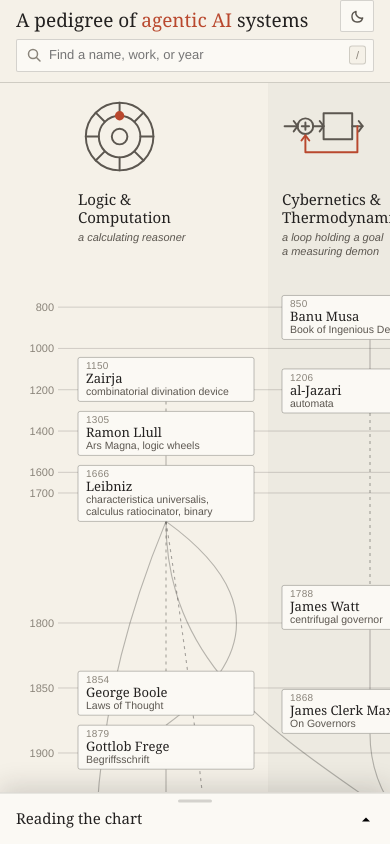
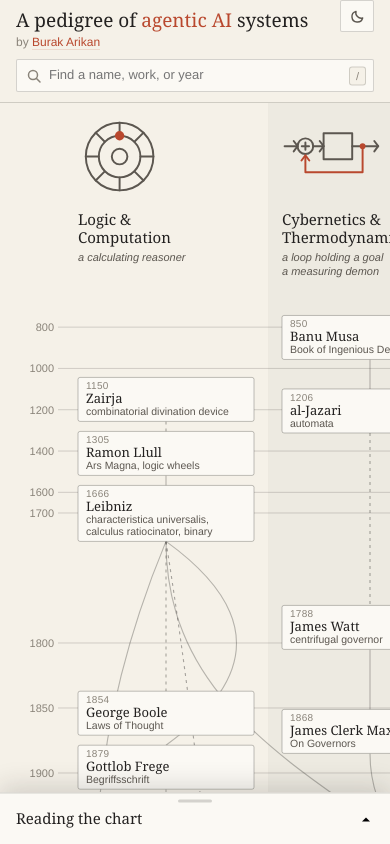
Before and after one commit to arikan/agentic-ai-pedigree, a website built with Vite: page index.html in a window 390 px wide. Built offline with nearby package versions, Linux system fonts and the light colour scheme.

Commit message:
Lengthen the cybernetics feedback loop; credit the author
The pictogram's output line ran from x=27 to x=31 with the feedback branch
tapping it at x=29, two units short of the arrowhead — so the loop looked like
it came off the arrow rather than off the signal. The output now runs to x=37
with the takeoff at x=31, leaving six units of clear line, and a dot marks the
junction so it reads as a branch rather than a crossing. 32x32 is the drawing
convention, not a clip: the markup goes into a <g> in the chart's own SVG, and
the lane has 284px of clearance at the scaled size.

Byline under the title linking to burak-arikan.com, plus author metadata. It
survives the mobile breakpoint where the subtitle does not, since it is
attribution rather than chrome, and drops out of the collapsed header bar.

```diff
--- a/index.html
+++ b/index.html
@@ -5,6 +5,7 @@
 <meta name="viewport" content="width=device-width, initial-scale=1, viewport-fit=cover">
 <title>A Pedigree of Agentic AI</title>
 <meta name="description" content="An interactive pedigree of agentic AI: seven traditions in six lanes, from the House of Wisdom to tool-using language models.">
+<meta name="author" content="Burak Arikan">
 <meta name="color-scheme" content="light dark">
 <meta name="theme-color" content="#f5f1e8">
 <link rel="icon" href="/favicon.svg" type="image/svg+xml">
@@ -31,6 +32,7 @@
     <svg class="i-moon" viewBox="0 0 16 16" aria-hidden="true"><path d="M13.5 9.6A5.8 5.8 0 0 1 6.4 2.5a5.8 5.8 0 1 0 7.1 7.1z"/></svg>
   </button>
   <h1>A pedigree of <em>agentic AI</em> systems</h1>
+  <p class="byline">by <a href="https://burak-arikan.com" target="_blank" rel="noopener">Burak Arikan</a></p>
   <p class="sub">Seven traditions in six lanes, from the House of Wisdom to tool-using language models. Hover or tap a node to trace its ancestry.</p>
   <div class="controls">
     <div class="search">
--- a/src/render/icons.ts
+++ b/src/render/icons.ts
@@ -6,12 +6,16 @@ import type { LaneId } from '../data/lanes';
  * Inside an icon: `.f` fills with ink, `.a` strokes with the accent colour,
  * `.af` fills with it. The `*_unused` entries are leftovers from an earlier
  * eight-lane layout, kept for reference.
+ *
+ * 32x32 is the drawing convention rather than a clip: the markup is injected
+ * into a `<g>` in the chart's own SVG, so `control` is free to run out to x=37
+ * to give its feedback loop room. Lanes are far wider than the scaled icon.
  */
 export const ICONS: Record<LaneId, string> & Record<string, string> = {
   logic:
     '<circle cx="16" cy="16" r="13"/><circle cx="16" cy="16" r="8"/><circle cx="16" cy="16" r="3"/><path d="M16 3v5M16 24v5M3 16h5M24 16h5M6.8 6.8l3.5 3.5M21.7 21.7l3.5 3.5M6.8 25.2l3.5-3.5M21.7 10.3l3.5-3.5"/><circle class="af" cx="16" cy="8" r="1.8"/>',
   control:
-    '<path d="M1 12h5"/><path d="M4.5 10l1.5 2-1.5 2"/><circle cx="9" cy="12" r="3"/><path d="M7.6 12h2.8M9 10.6v2.8"/><path d="M12 12h4"/><path d="M14.5 10l1.5 2-1.5 2"/><rect x="16" y="7" width="11" height="10"/><path d="M27 12h4"/><path d="M29.5 10l1.5 2-1.5 2"/><path class="a" d="M29 12v10H9v-6"/><path class="a" d="M7.5 17.5L9 15.5l1.5 2"/>',
+    '<path d="M1 12h5"/><path d="M4.5 10l1.5 2-1.5 2"/><circle cx="9" cy="12" r="3"/><path d="M7.6 12h2.8M9 10.6v2.8"/><path d="M12 12h4"/><path d="M14.5 10l1.5 2-1.5 2"/><rect x="16" y="7" width="11" height="10"/><path d="M27 12h10"/><path d="M35.5 10l1.5 2-1.5 2"/><path class="a" d="M31 12v10H9v-6"/><circle class="af" cx="31" cy="12" r="1.1"/><path class="a" d="M7.5 17.5L9 15.5l1.5 2"/>',
   physics_unused:
     '<rect x="3" y="7" width="26" height="18"/><path d="M16 7v6M16 19v6"/><path class="a" d="M16 13l4 3-4 3"/><circle class="f" cx="8" cy="12" r="1.3"/><circle class="f" cx="10" cy="20" r="1.3"/><circle class="f" cx="7" cy="16.5" r="1.3"/><circle class="f" cx="12" cy="15" r="1.3"/><circle class="f" cx="24" cy="18" r="1.3"/>',
   stats:
--- a/src/styles/app.css
+++ b/src/styles/app.css
@@ -44,7 +44,8 @@ header.stuck h1 {
   font-size: 20px;
   white-space: nowrap;
 }
-header.stuck .sub {
+header.stuck .sub,
+header.stuck .byline {
   display: none;
 }
 header.stuck .controls {
@@ -65,6 +66,20 @@ h1 {
 h1 em {
   font-style: normal;
   color: var(--accent);
+}
+.byline {
+  margin: 5px 0 0;
+  font-size: 12.5px;
+  color: var(--ink-3);
+}
+.byline a {
+  color: var(--accent);
+  text-decoration: none;
+  border-bottom: 1px solid var(--accent-soft);
+}
+.byline a:hover,
+.byline a:focus-visible {
+  border-bottom-color: var(--accent);
 }
 .sub {
   max-width: 70ch;
@@ -523,6 +538,11 @@ svg.focused .edge-label.on {
   header.stuck .sub {
     display: none;
   }
+  /* The subtitle goes, but the byline stays: it is attribution, not chrome. */
+  .byline {
+    margin-top: 3px;
+    font-size: 12px;
+  }
   .controls,
   header.stuck .controls {
     margin-top: 8px;
```
